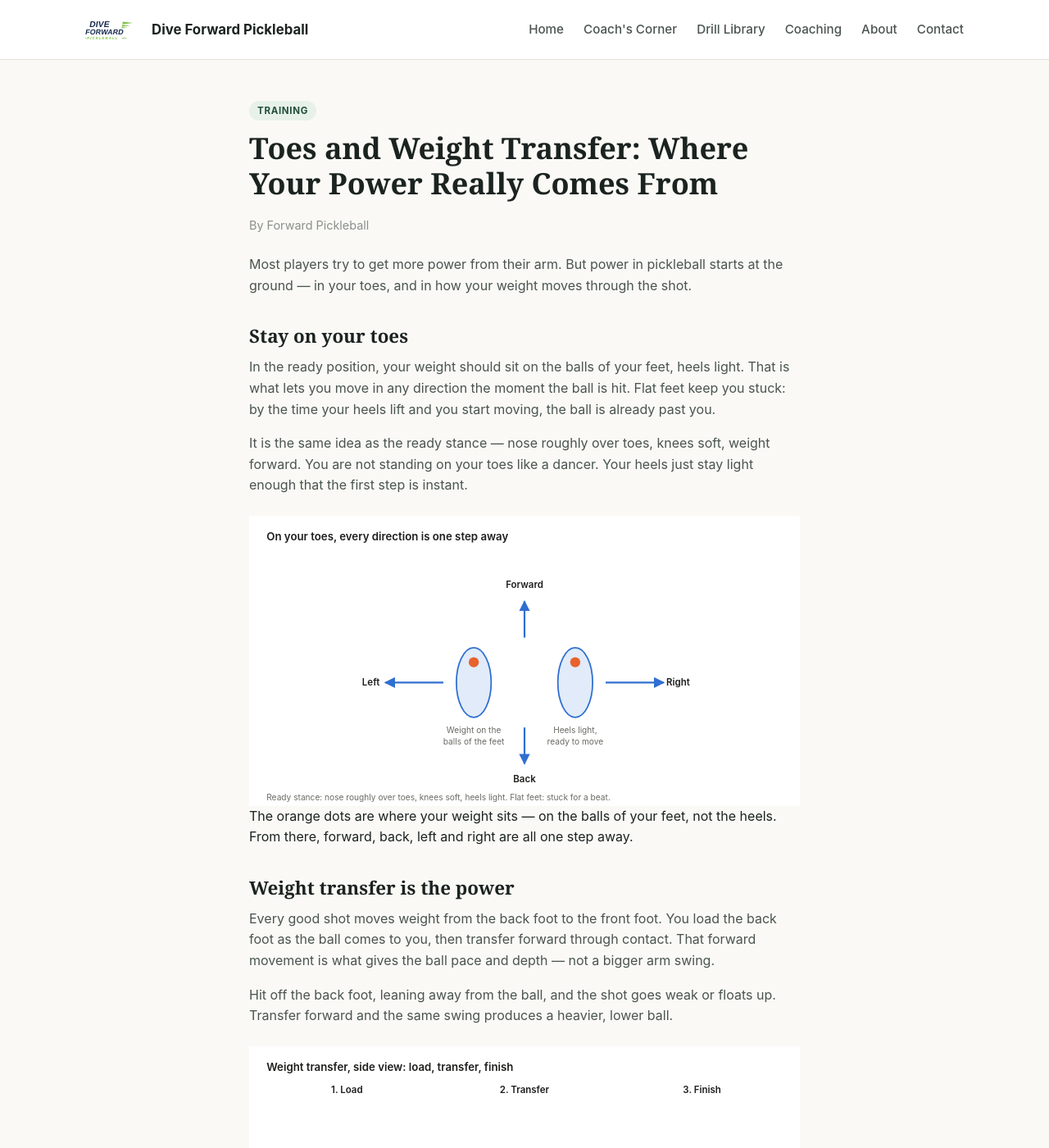
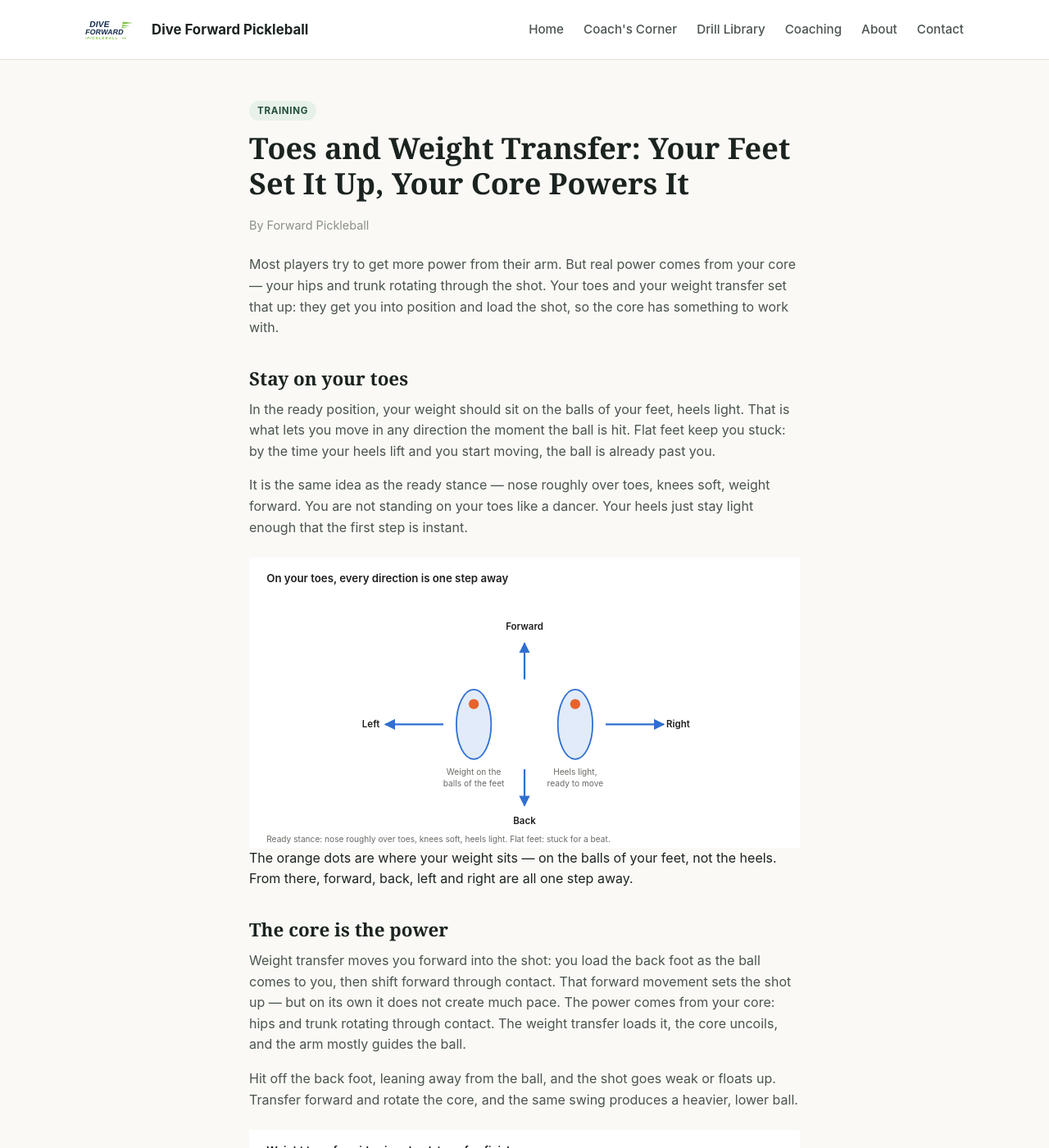
Before and after one commit to forwardpickleballorg-art/forwardpickleballorg-art.github.io, a Jekyll site: the page built from _posts/2026-11-14-toes-and-weight-transfer.html, in a window 1280 px wide and 1400 px high. Shown: the whole window at 82% size. Built offline with Jekyll 4.4.1, drawn with Linux system fonts in a browser that asks for light colours; some of the changed text lies outside the part shown.

Commit message:
Fix Toes post: core is the power, weight transfer is the setup

```diff
--- a/_posts/2026-11-14-toes-and-weight-transfer.html
+++ b/_posts/2026-11-14-toes-and-weight-transfer.html
@@ -1,12 +1,12 @@
 ---
-title: "Toes and Weight Transfer: Where Your Power Really Comes From"
+title: "Toes and Weight Transfer: Your Feet Set It Up, Your Core Powers It"
 category: "Training"
 author: "Forward Pickleball"
 redirect_from:
   - /blog/2026/11/14/toes-and-weight-transfer/
 ---
 
-<p>Most players try to get more power from their arm. But power in pickleball starts at the ground &mdash; in your toes, and in how your weight moves through the shot.</p>
+<p>Most players try to get more power from their arm. But real power comes from your core &mdash; your hips and trunk rotating through the shot. Your toes and your weight transfer set that up: they get you into position and load the shot, so the core has something to work with.</p>
 
 <h2>Stay on your toes</h2>
 <p>In the ready position, your weight should sit on the balls of your feet, heels light. That is what lets you move in any direction the moment the ball is hit. Flat feet keep you stuck: by the time your heels lift and you start moving, the ball is already past you.</p>
@@ -50,9 +50,9 @@ redirect_from:
 <figcaption>The orange dots are where your weight sits &mdash; on the balls of your feet, not the heels. From there, forward, back, left and right are all one step away.</figcaption>
 </figure>
 
-<h2>Weight transfer is the power</h2>
-<p>Every good shot moves weight from the back foot to the front foot. You load the back foot as the ball comes to you, then transfer forward through contact. That forward movement is what gives the ball pace and depth &mdash; not a bigger arm swing.</p>
-<p>Hit off the back foot, leaning away from the ball, and the shot goes weak or floats up. Transfer forward and the same swing produces a heavier, lower ball.</p>
+<h2>The core is the power</h2>
+<p>Weight transfer moves you forward into the shot: you load the back foot as the ball comes to you, then shift forward through contact. That forward movement sets the shot up &mdash; but on its own it does not create much pace. The power comes from your core: hips and trunk rotating through contact. The weight transfer loads it, the core uncoils, and the arm mostly guides the ball.</p>
+<p>Hit off the back foot, leaning away from the ball, and the shot goes weak or floats up. Transfer forward and rotate the core, and the same swing produces a heavier, lower ball.</p>
 
 <figure style="margin: 1.5rem 0;">
 <div class="toes-diagram">
@@ -105,11 +105,11 @@ redirect_from:
 <li><strong>Split-step on your toes</strong> as your opponent hits, so you land light and ready.</li>
 <li><strong>Move to the ball</strong> with small, quick steps, staying on the balls of your feet.</li>
 <li><strong>Plant and load</strong> the back foot as you set up for the shot.</li>
-<li><strong>Transfer forward</strong> through contact, weight moving onto the front foot.</li>
+<li><strong>Transfer forward and rotate the core</strong> through contact, weight moving onto the front foot.</li>
 <li><strong>Recover</strong> back to the balls of your feet, ready for the next ball.</li>
 </ol>
 
 <h2>What goes wrong</h2>
 <p>Most weight-transfer problems come from the feet stopping too early. Weight stuck on the heels means late movement and arm-only shots. Feet planted flat means no load on the back foot, so there is nothing to transfer. And leaning back at contact sends the weight the wrong way &mdash; away from the ball instead of through it.</p>
 
-<p><strong>The takeaway:</strong> stay on your toes so you can move, and let your weight travel forward through every shot. The arm guides the ball. The feet and the weight transfer give it everything else.</p>
+<p><strong>The takeaway:</strong> stay on your toes so you can move, let your weight travel forward to load the shot, and let your core deliver the power. The arm guides the ball &mdash; the core gives it everything else.</p>
```
